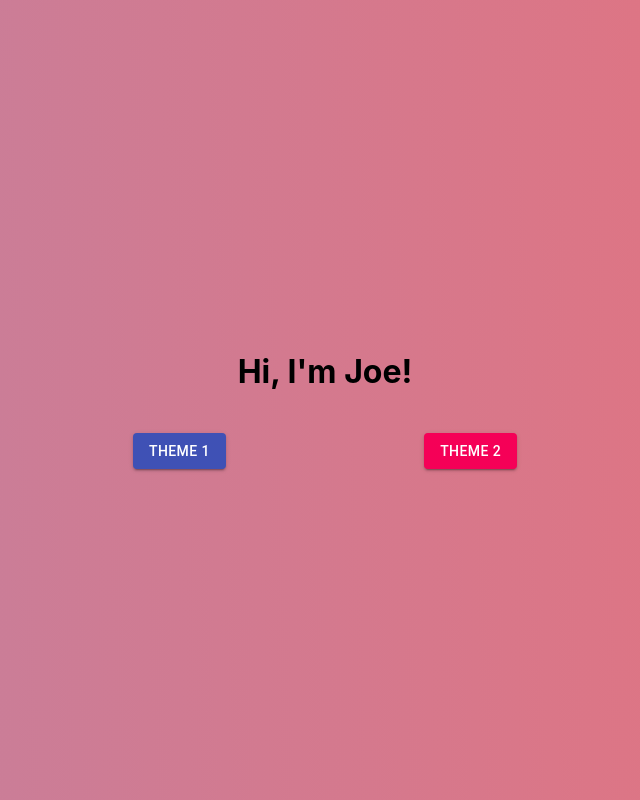
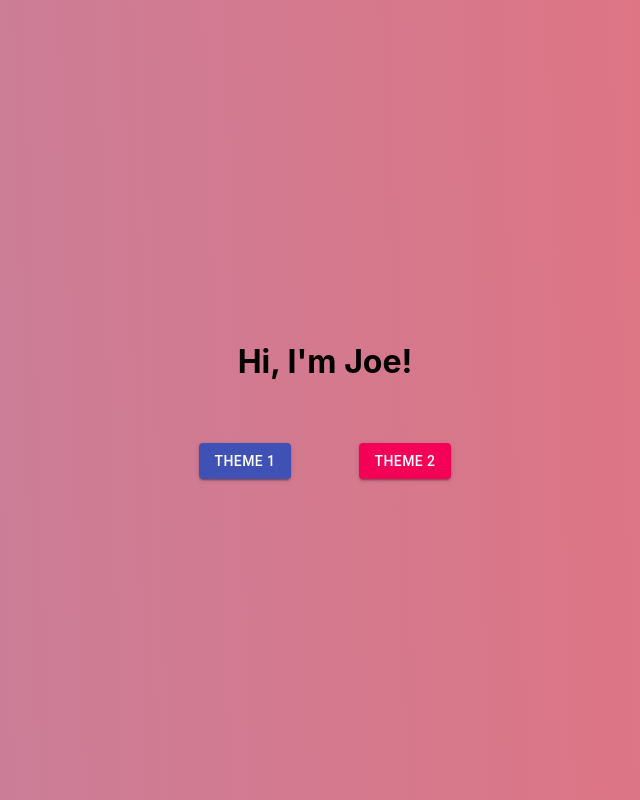
Before and after one commit to mjschuette4/Portfolio, a React (Create React App) app: page / in a window 1280 px wide. Shown: the whole page, without its empty margins (315-955 px from the left). Built offline with nearby package versions, Linux system fonts and the light colour scheme.

Commit message:
Restructured landing page for nav bar

```diff
--- a/src/App.css
+++ b/src/App.css
@@ -14,17 +14,28 @@
   animation: gradient 30s ease infinite;
 }
 
+.app_intro {
+  display: flex;
+  flex-direction: column;
+  justify-content: center;
+  align-items: center;
+  text-align: center;
+  width: 50%;
+  height: 25%;
+  /* border: 1px solid black; */
+}
+
 .app_content {
+  margin-bottom: 20px;
   /* border: 1px solid black; */
-  margin-bottom: 20px;
-  width: 30%;
 }
 
 .app_button {
+  display: flex;
+  justify-content: space-around;
+  width: 50%;
+  margin-top: 20px;
   /* border: 1px solid black; */
-  display: flex;
-  justify-content: space-between;
-  width: 30%;
 }
 
 @-webkit-keyframes gradient {
--- a/src/App.js
+++ b/src/App.js
@@ -5,12 +5,17 @@ import './App.css';
 function App() {
   return (
     <div className="App">
-      <div className="app_content">
-        <h1>Hi, I'm Joe!</h1>
+      <div className="app_header">
+
       </div>
-      <div className="app_button">
-        <Button variant="contained" color="primary">Theme 1</Button>
-        <Button variant="contained" color="secondary">Theme 2</Button>
+      <div className="app_intro">
+        <div className="app_content">
+          <h1>Hi, I'm Joe!</h1>
+        </div>
+        <div className="app_button">
+          <Button variant="contained" color="primary">Theme 1</Button>
+          <Button variant="contained" color="secondary">Theme 2</Button>
+        </div>
       </div>
     </div>
   );
```
